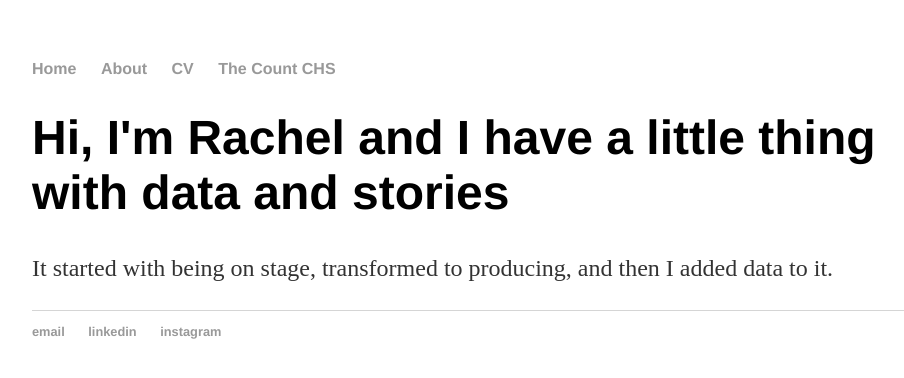
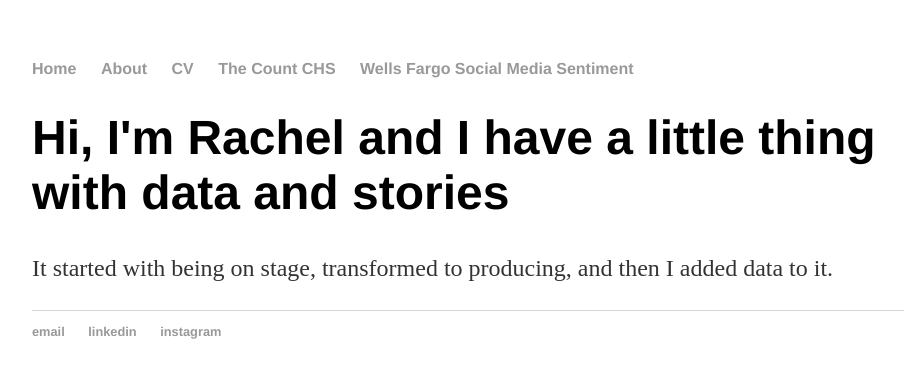
Before and after one commit to rachel-feldman/rachel-feldman.github.io, a Jekyll site: the page built from index.html, in a window 1280 px wide. Shown: the top 378 px of the page, without its empty margins (160-1064 px from the left). Built offline with Jekyll 4.4.1, drawn with Linux system fonts in a browser that asks for light colours.

Commit message:
Update default.html

```diff
--- a/_layouts/default.html
+++ b/_layouts/default.html
@@ -12,6 +12,7 @@
 		        	<li><a href="/about">About</a></li>
 	        		<li><a href="/cv">CV</a></li>
 	        		<li><a href="/thecountchs">The Count CHS</a></li>
+				<li><a href="/wellsfargosocialmedia">Wells Fargo Social Media Sentiment</a></li>
 	    		</ul>
 			</nav>
 			<div class="container">
```
